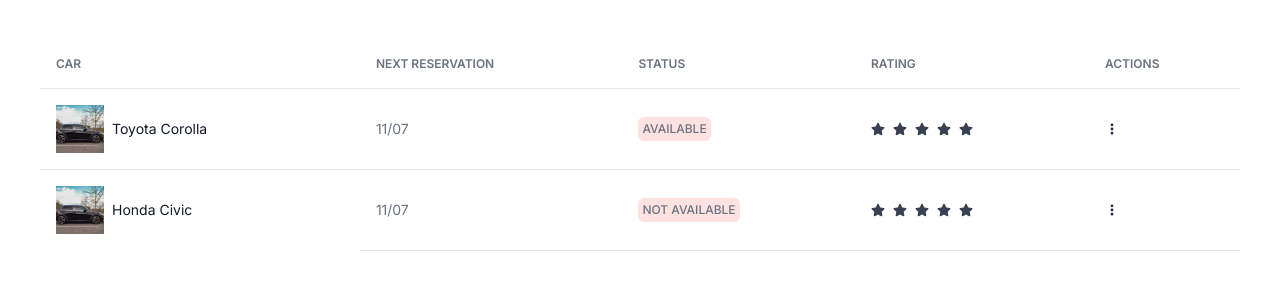
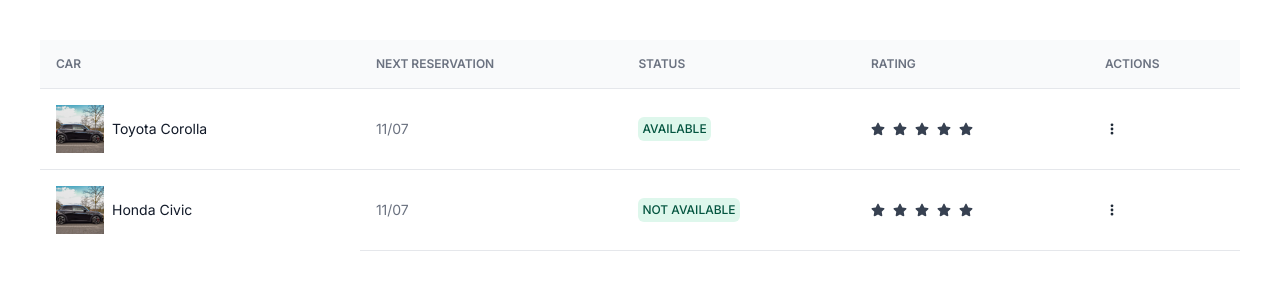
Before and after one commit to edsay12/TesteFrontEnd, a Next.js app: page / in a window 1280 px wide. Shown: the top 300 px of the page. Built offline with nearby package versions, Linux system fonts and the light colour scheme.

Commit message:
Adiciondo detalhas na pagina

```diff
--- a/src/app/page.tsx
+++ b/src/app/page.tsx
@@ -59,7 +59,8 @@
                   </TableHeadElement>
                   <TableHeadElement>
                     <Badge
-                      theme={themeCollors.Red}
+                      theme={themeCollors.Green}
+                      textColor="text-green-800"
                       isRemoveButton={false}
                       text={data.status}
                       type="only-icon"
@@ -69,7 +70,7 @@
                     <StaticRate />
                   </TableHeadElement>
                   <TableHeadElement>
-                    <span className="text-gray-800 text-sm cursor-pointer">
+                    <span className="text-gray-800 text-sm cursor-pointer text-center bg-red-200">
                       <HiDotsVertical />
                     </span>
                   </TableHeadElement>
--- a/src/components/MobileCarList/MobileCarElementContainer.tsx
+++ b/src/components/MobileCarList/MobileCarElementContainer.tsx
@@ -1,7 +1,7 @@
 import { ReactNode } from "react";
 
 function MobileCarElementContainer({ children }: { children: ReactNode }) {
-  return <div className="grid grid-cols-1 sm:grid-cols-2 gap-4 md:hidden">{children}</div>;
+  return <div className="grid grid-cols-1 sm:grid-cols-2 md:hidden">{children}</div>;
 }
 
 export default MobileCarElementContainer;
--- a/src/components/MobileCarList/MobileCarListElement.tsx
+++ b/src/components/MobileCarList/MobileCarListElement.tsx
@@ -13,7 +13,7 @@
 
 function MobileCarListElement({ date, img, title }: PropTypes) {
   return (
-    <div className="flex gap-5 pt-2 pb-2 border max-w-[380px] w-full">
+    <div className="flex gap-5 p-5 border-solid border-b-2 border-gray-300 w-full">
       <div className="relative">
         <Image
           src={img}
--- a/src/components/table/TableHead.tsx
+++ b/src/components/table/TableHead.tsx
@@ -2,7 +2,7 @@
 
 function TableHead({ children }: { children: ReactNode }) {
   return (
-    <thead>
+    <thead className="bg-gray-50">
         {children}
 
     </thead>
```
